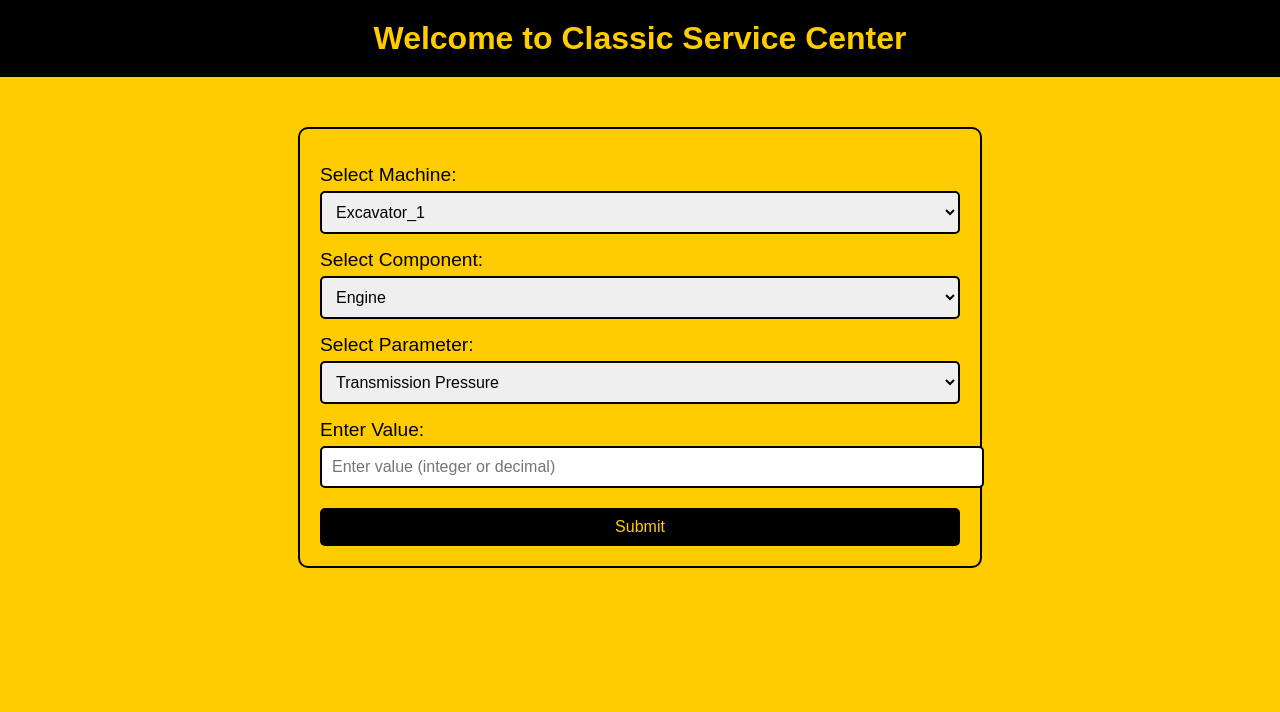
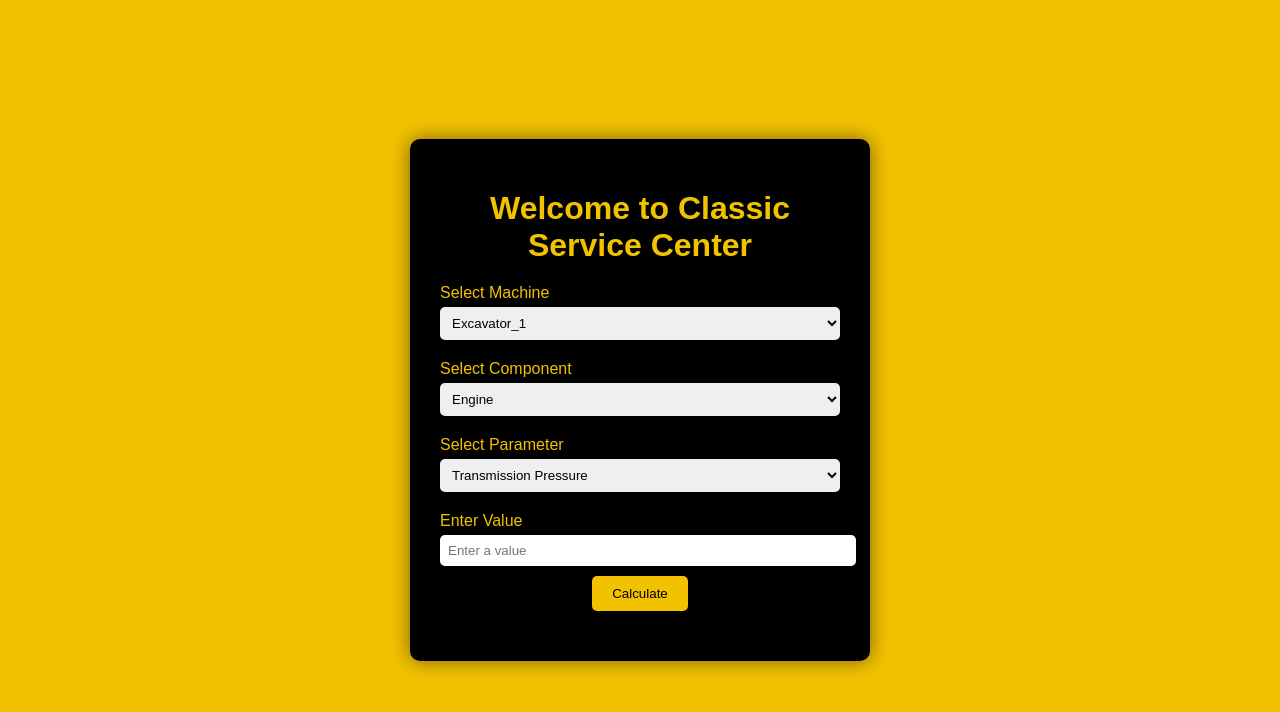
Before and after one commit to Aprameya1210/Predictive-Maintenance-Analyzer, a plain HTML site: page index.html in a window 1280 px wide. Drawn offline with Linux system fonts and the light colour scheme.

Commit message:
Update index.html
Changed texture

```diff
--- a/index.html
+++ b/index.html
@@ -6,67 +6,64 @@
     <title>Classic Service Center</title>
     <style>
         body {
-            background-color: #ffcc01; /* Yellow background */
-            color: #000000; /* Black text */
+            background-color: #f2c200;
             font-family: Arial, sans-serif;
+            color: #000000;
             margin: 0;
             padding: 0;
-        }
-        header {
-            background-color: #000000; /* Black header */
-            color: #ffcc01; /* Yellow text */
-            text-align: center;
-            padding: 20px 0;
-            font-size: 2em;
-            font-weight: bold;
+            display: flex;
+            justify-content: center;
+            align-items: center;
+            height: 100vh;
         }
         .container {
-            margin: 50px auto;
-            width: 50%;
-            background-color: #ffcc01;
-            padding: 20px;
-            border: 2px solid #000000; /* Black border */
+            background-color: #000000;
+            padding: 30px;
             border-radius: 10px;
+            box-shadow: 0 0 20px rgba(0, 0, 0, 0.5);
+            text-align: center;
+            width: 400px;
+        }
+        h1 {
+            color: #f2c200;
+            margin-bottom: 20px;
         }
         label {
+            color: #f2c200;
             display: block;
-            margin: 15px 0 5px;
-            font-size: 1.2em;
+            margin: 10px 0 5px;
+            text-align: left;
         }
-        select, input[type="text"] {
+        select, input[type="number"] {
             width: 100%;
-            padding: 10px;
-            border: 2px solid #000000; /* Black border */
+            padding: 8px;
+            margin-bottom: 10px;
             border-radius: 5px;
-            font-size: 1em;
+            border: none;
         }
-        input[type="submit"] {
-            background-color: #000000; /* Black button */
-            color: #ffcc01; /* Yellow text */
+        button {
+            background-color: #f2c200;
+            color: #000000;
             padding: 10px 20px;
             border: none;
             border-radius: 5px;
-            font-size: 1em;
             cursor: pointer;
+        }
+        button:hover {
+            background-color: #e6ac00;
+        }
+        #result {
+            color: #f2c200;
             margin-top: 20px;
-            display: block;
-            width: 100%;
-        }
-        input[type="submit"]:hover {
-            background-color: #333333;
+            font-size: 1.2em;
         }
     </style>
 </head>
 <body>
-
-    <header>
-        Welcome to Classic Service Center
-    </header>
-
     <div class="container">
-        <form>
-            <label for="machine">Select Machine:</label>
-            <select id="machine" name="machine">
+        <h1>Welcome to Classic Service Center</h1>
+        <label for="machine">Select Machine</label>
+        <select id="machine">
             <option value="Excavator_1">Excavator_1</option>
             <option value="Articulated_Truck_1">Articulated_Truck_1</option>
             <option value="Backhoe_Loader_1">Backhoe_Loader_1</option>
@@ -74,16 +71,16 @@
             <option value="Asphalt_Paver_1">Asphalt_Paver_1</option>
         </select>
 
-            <label for="component">Select Component:</label>
-            <select id="component" name="component">
+        <label for="component">Select Component</label>
+        <select id="component">
             <option value="Engine">Engine</option>
             <option value="Fuel">Fuel</option>
             <option value="Drive">Drive</option>
             <option value="Misc">Misc</option>
         </select>
 
-            <label for="parameter">Select Parameter:</label>
-            <select id="parameter" name="parameter">
+        <label for="parameter">Select Parameter</label>
+        <select id="parameter">
             <option value="Transmission Pressure">Transmission Pressure</option>
             <option value="Speed">Speed</option>
             <option value="Water in Fuel">Water in Fuel</option>
@@ -99,12 +96,13 @@
             <option value="Hydraulic Pump Rate">Hydraulic Pump Rate</option>
         </select>
 
-            <label for="value">Enter Value:</label>
-            <input type="text" id="value" name="value" placeholder="Enter value (integer or decimal)">
+        <label for="value">Enter Value</label>
+        <input type="number" id="value" placeholder="Enter a value">
 
-            <input type="submit" value="Submit">
-        </form>
+        <button id="calculateButton" onclick="Specify()">Calculate</button>
+
+        <div id="result"></div>
+        <script src="Algo.js"></script>
     </div>
-
 </body>
 </html>
```
Lines whose indentation alone changed are shown as unchanged.
